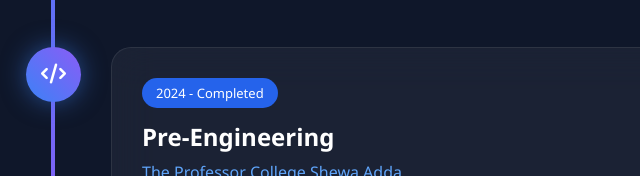
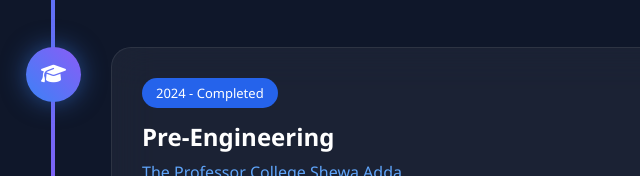
Before and after one commit to SALMAN-DEVELOPER-747757/Portfolio, a plain HTML site: page index.html in a window 1280 px wide. Shown: the part 2284-2460 px from the top of the page, 214-854 px from the left. Drawn offline with Linux system fonts and the light colour scheme.

Commit message:
Update index.html

```diff
--- a/index.html
+++ b/index.html
@@ -120,7 +120,7 @@
 
       <div class="timeline-item">
         <div class="circle">
-          <i class="fas fa-code"></i>
+          <i class="fas fa-graduation-cap"></i>
         </div>
         <div class="content">
           <span class="date">2024 - Completed</span>
```
